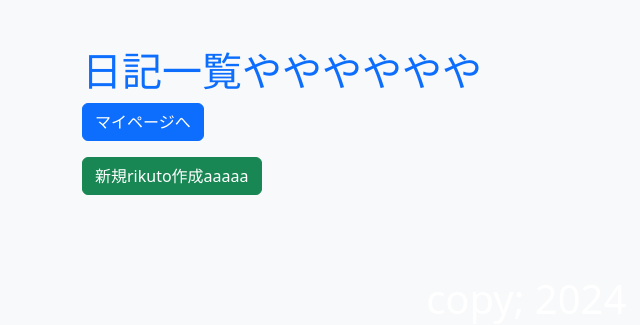
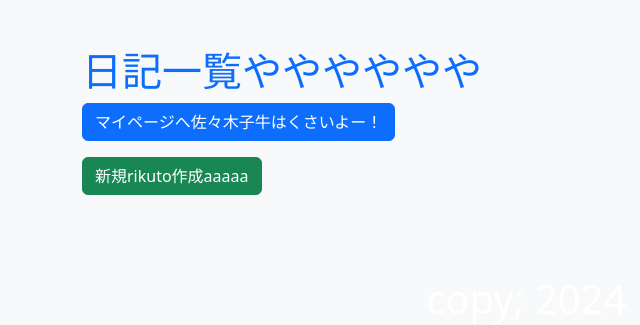
Before and after one commit to kai193/EC, a PHP site: page / in a window 1280 px wide. Shown: the part 87-412 px from the top of the page, without its empty margins (0-640 px from the left). Run offline with PHP 8.4, Linux system fonts and the light colour scheme; data that the repository does not hold is empty.

Commit message:
くさいよ俺！

```diff
--- a/index.php
+++ b/index.php
@@ -11,7 +11,7 @@ $diaries = $diaryData->getAll();
         <div class="container mt-5">
             <h1 class="text-primary">日記一覧やややややや</h1>
             <div class="mb-3">
-                <a href="./my-page.php" class="btn btn-primary">マイページへ</a>
+                <a href="./my-page.php" class="btn btn-primary">マイページへ佐々木子牛はくさいよー！</a>
             </div>
             <div class="mb-3">
                 <a href="./post.php" class="btn btn-success">新規rikuto作成aaaaa</a>
```
